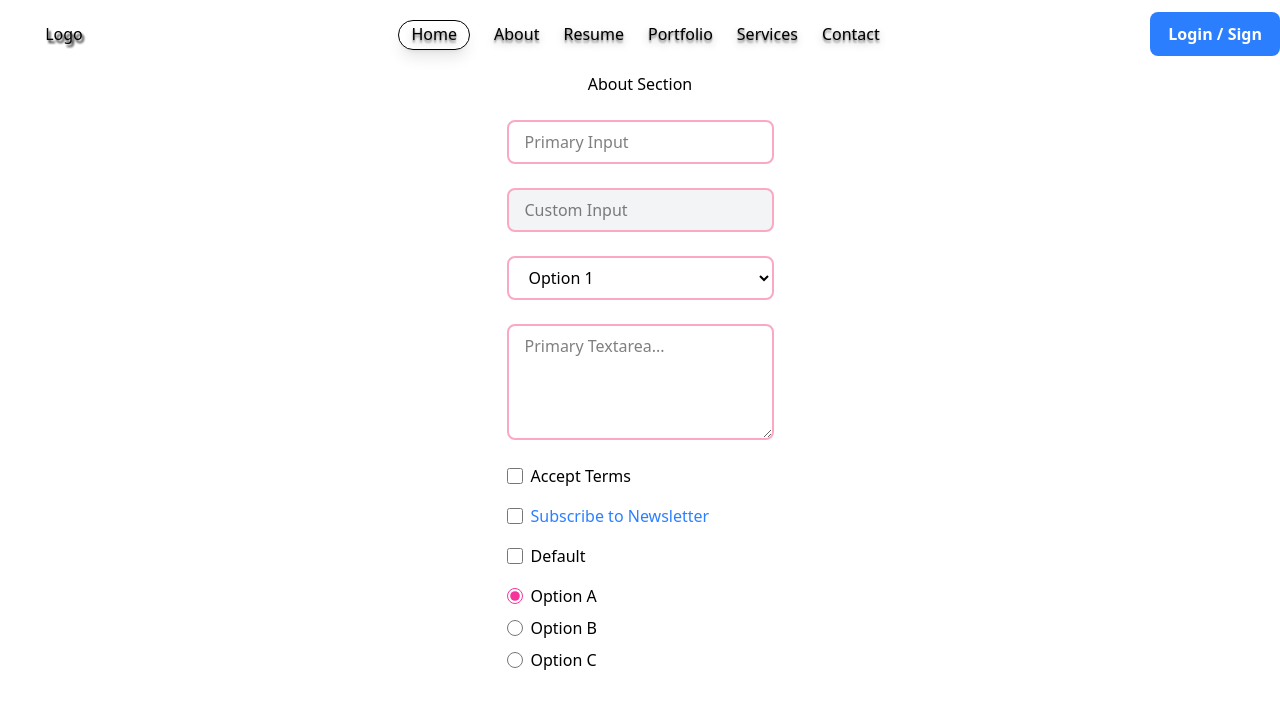
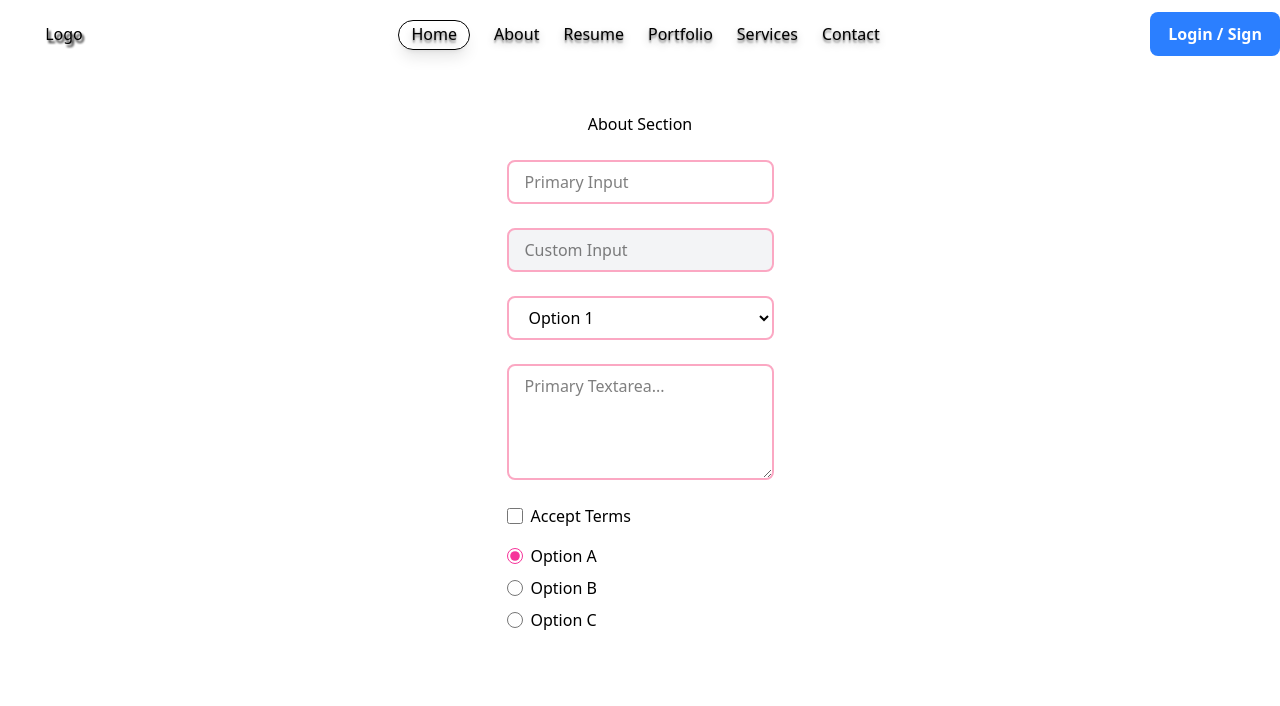
Before and after one commit to awaisfaryad25/react-basic-project, a React (Vite) app: page / in a window 1280 px wide. Shown: the top 706 px of the page. Built offline with nearby package versions, Linux system fonts and the light colour scheme.

Commit message:
remove extra code

```diff
--- a/src/components/home/About.jsx
+++ b/src/components/home/About.jsx
@@ -25,8 +25,6 @@ const About = ({id}) => {
       <Textarea placeholder="Primary Textarea..." variant="primary" />
 
       <Checkbox label="Accept Terms" onChange={() => {}} />
-      <Checkbox label="Subscribe to Newsletter" checked={false} onChange={() => {}} className="text-blue-500" />
-      <Checkbox label="Default" variant="default" />
 
       <RadioGroup
         name="example"
```
